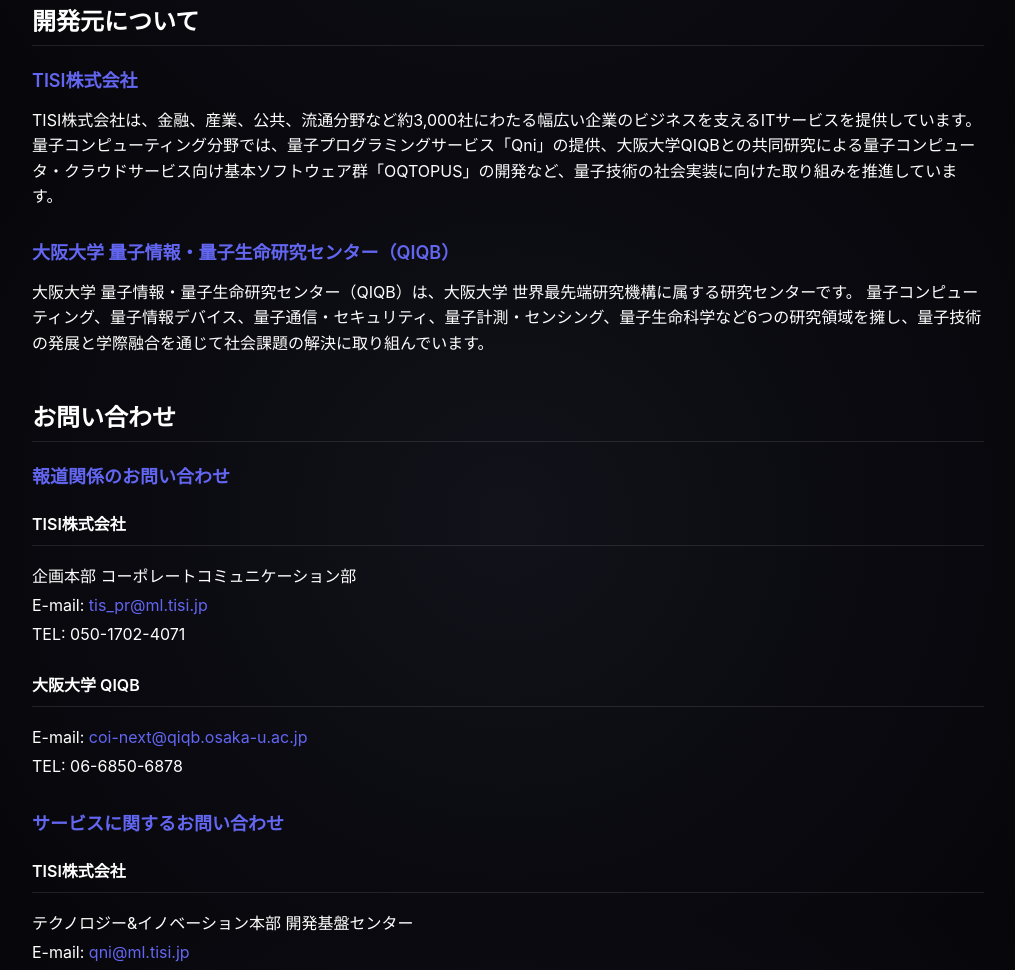
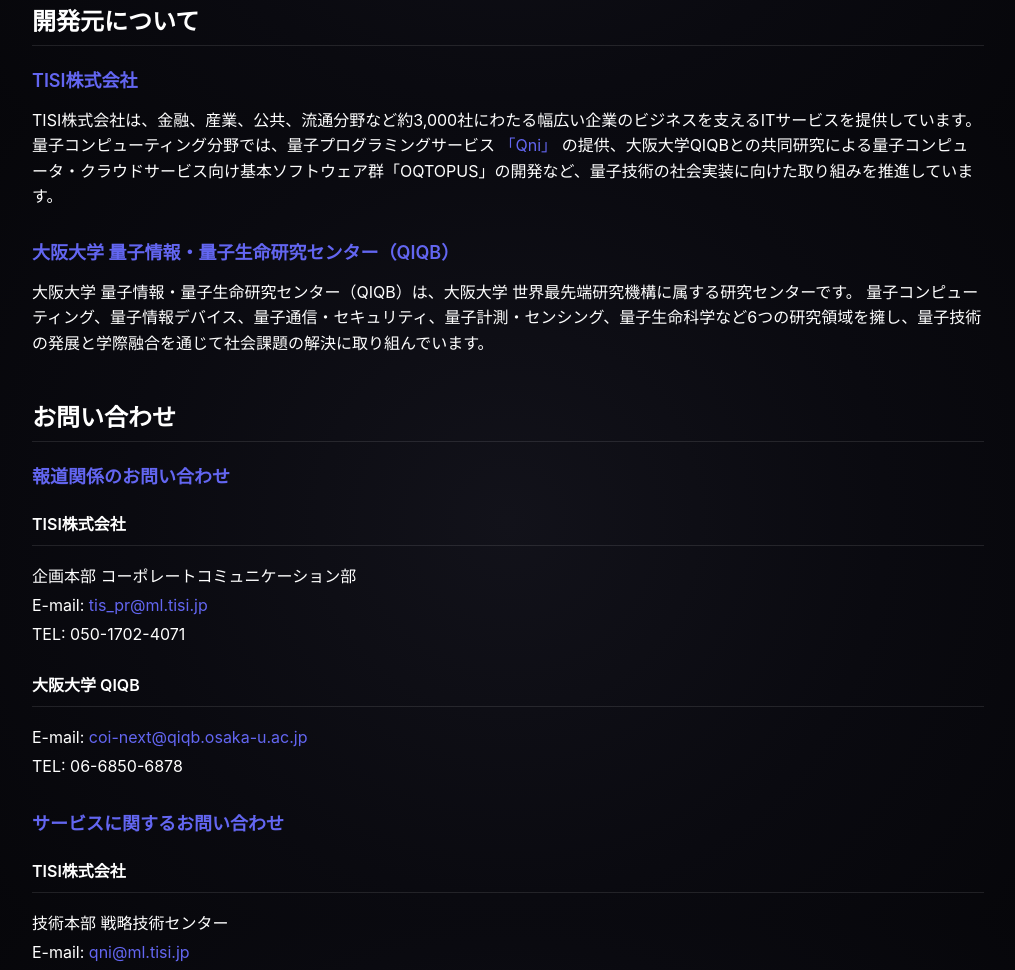
Before and after one commit to qniapp/qa2-website, a website: page presskit.html in a window 1280 px wide. Shown: the part 5480-6450 px from the top of the page, without its empty margins (132-1147 px from the left). Drawn offline with Linux system fonts and the light colour scheme.

Commit message:
Qniへのリンク追加と担当所属の変更

```diff
--- a/presskit.html
+++ b/presskit.html
@@ -193,7 +193,11 @@
             <h3>TISI株式会社</h3>
             <p>
                 TISI株式会社は、金融、産業、公共、流通分野など約3,000社にわたる幅広い企業のビジネスを支えるITサービスを提供しています。
-                量子コンピューティング分野では、量子プログラミングサービス「Qni」の提供、大阪大学QIQBとの共同研究による量子コンピュータ・クラウドサービス向け基本ソフトウェア群「OQTOPUS」の開発など、量子技術の社会実装に向けた取り組みを推進しています。
+                量子コンピューティング分野では、量子プログラミングサービス
+                <a href="https://qniapp.net/" target="_blank" rel="noopener noreferrer">
+                    「Qni」
+                </a>
+                の提供、大阪大学QIQBとの共同研究による量子コンピュータ・クラウドサービス向け基本ソフトウェア群「OQTOPUS」の開発など、量子技術の社会実装に向けた取り組みを推進しています。
             </p>
 
             <h3>大阪大学 量子情報・量子生命研究センター（QIQB）</h3>
@@ -224,7 +228,7 @@
             <dl class="contact-list">
                 <dt>TISI株式会社</dt>
                 <dd>
-                    テクノロジー&イノベーション本部 開発基盤センター<br>
+                    技術本部 戦略技術センター<br>
                     E-mail: <a href="mailto:qni@ml.tisi.jp">qni@ml.tisi.jp</a>
                 </dd>
             </dl>
```
